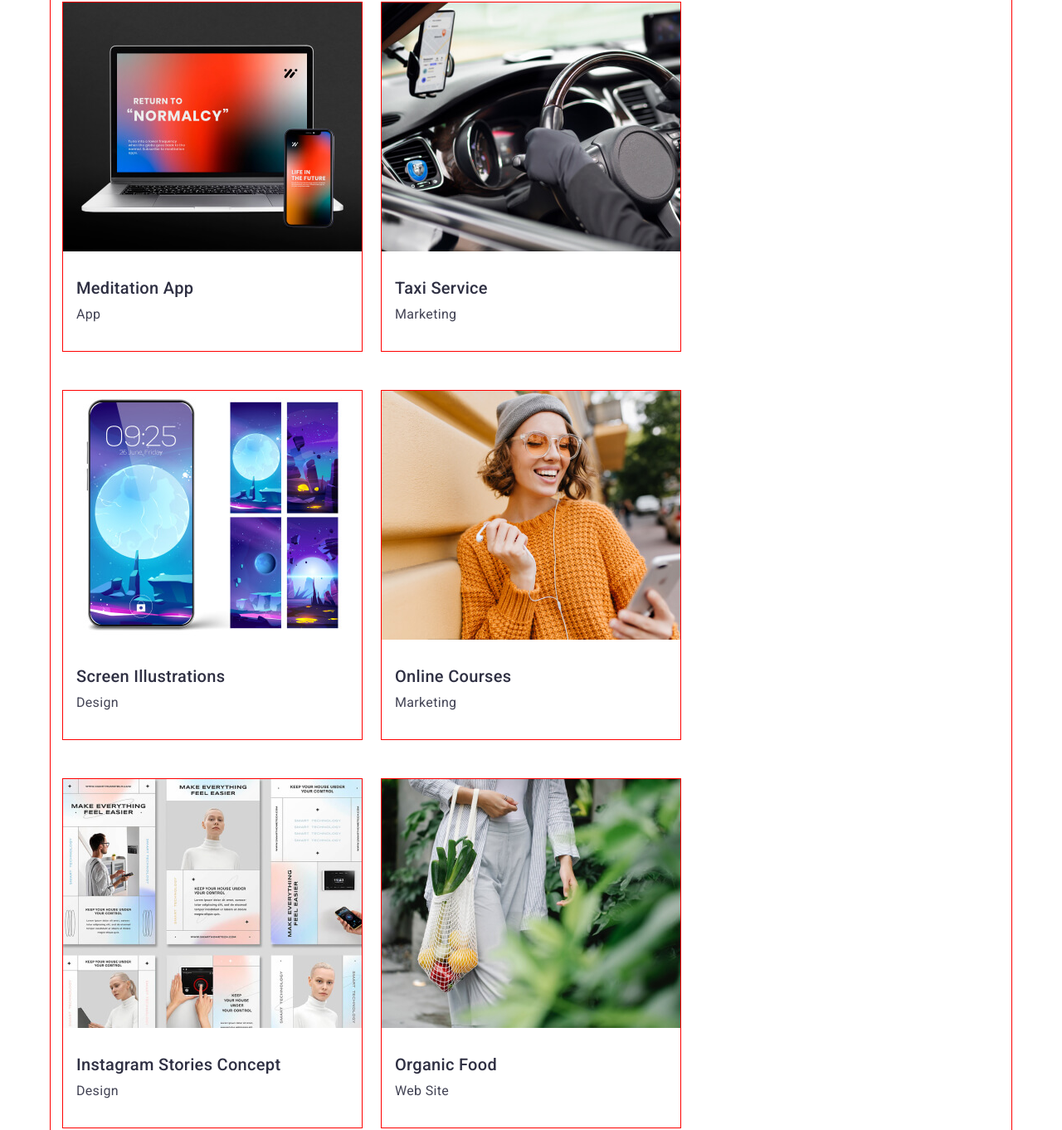
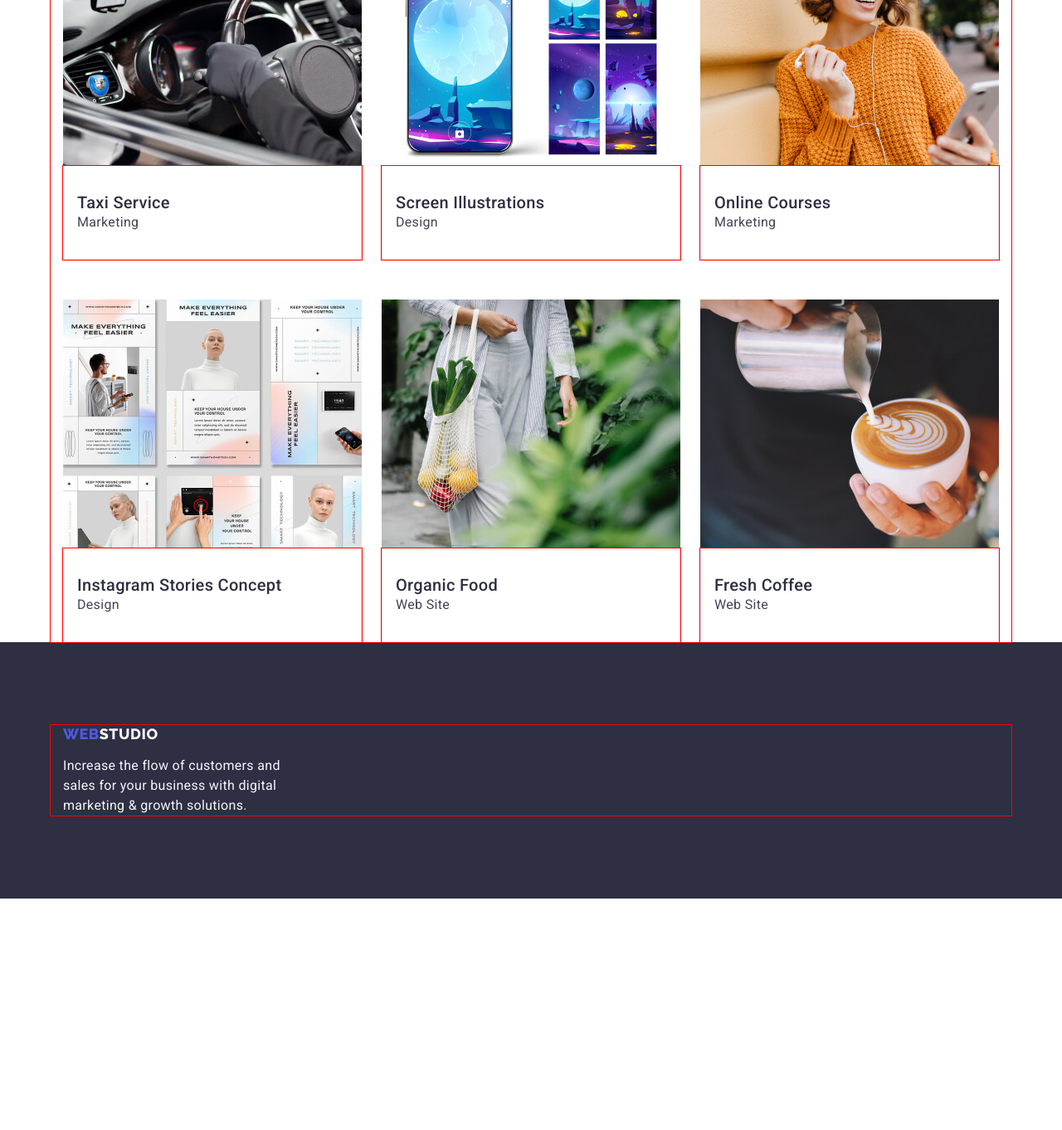
Before and after one commit to mrOlegUA/goit-markup-hw-03, a plain HTML site: page portfolio.html in a window 1280 px wide. Shown: the part 721-2083 px from the top of the page at 83% size. After the commit the page ends 1804 px from the top, so only its background shows below. Drawn offline with nearby package versions, Linux system fonts and the light colour scheme.

Commit message:
правки

```diff
--- a/css/styles.css
+++ b/css/styles.css
@@ -278,12 +278,18 @@ padding-bottom: 120px;
   color: var(--light-background, #f4f4fd);
 }
 /* --page portfolio-- */
-
-/* --portfolio-- */
+/* --filter-- */
+.porfolio {
+padding-top: 96px;
+padding-bottom: 120px;
+}
+.filter-menu {
+  display: flex;
+  justify-content: center;
+  gap: 24px;
+  margin-bottom: 72px;
+}
 .button-filter {
-  margin-right: 24px;
-  margin-top: 96px;
-  margin-bottom: 72px;
   padding-top: 12px;
   padding-right: 24px;
   padding-bottom: 12px;
@@ -306,24 +312,21 @@ padding-bottom: 120px;
   background: var(--pressed-state, #404bbf);
   box-shadow: 0px 3px 1px rgba(0, 0, 0, 0.1), 0px 2px 1px rgba(0, 0, 0, 0.08),
     0px 2px 2px rgba(0, 0, 0, 0.12);
-
+  border: 1px solid transparent;
   color: var(--white-background, #ffffff);
   cursor: pointer;
 }
-.filter-menu {
-  display: flex;
-  justify-content: center;
-}
-
 .portfolio-menu {
   display: flex;
   flex-wrap: wrap;
+  column-gap: 24px;
+  row-gap: 48px;
 }
 .portfolio-card {
   outline: var(--outline);
-  width: 360px;
-  margin-right: 24px;
-  margin-bottom: 48px;
+  padding: 32px 16px;
+  border: 1px solid #e7e9fc;
+  border-top: none;
 }
 .porfolio-menu div :nth-child(3n) {
   margin-right: 0px;
@@ -331,20 +334,10 @@ padding-bottom: 120px;
 .porfolio-menu div :nth-last-child(-n + 3) {
   padding-bottom: 120px;
 }
+.subtitle-info {
+  padding-bottom: 8px;
+}
 
-.portfolio-item a {
-  width: 360px;
-  margin-bottom: 24px;
-}
-.subtitle-info {
-  padding-top: 32px;
-  padding-bottom: 8px;
-  padding-left: 16px;
-}
-.text-info {
-  padding-bottom: 32px;
-  padding-left: 16px;
-}
 
 .h2-hidden {
   position: absolute;
--- a/portfolio.html
+++ b/portfolio.html
@@ -13,15 +13,15 @@
       rel="stylesheet"
     />
     <!-- Normalize -->
-    <link rel="stylesheet" href="node_modules/modern-normalize/modern-normalize.css">
+    <link rel="stylesheet" href="node_modules/modern-normalize/modern-normalize.css" />
     <!-- css -->
     <link rel="stylesheet" href="./css/styles.css" />
   </head>
   <body>
     <!-- header -->
     <header class="header">
-      <div class="container header-container">
-        <nav class="header-container">
+      <div class="header-container container">
+        <nav class="header-nav">
           <a class="logo-web link" href="./index.html"
             >WEB<span class="logo-black link">Studio</span></a
           >
@@ -37,11 +37,11 @@
             </li>
           </ul>
         </nav>
-        <address class="header-container">
+        <address>
           <ul class="list adress-menu">
             <li class="adress-item">
               <a
-                class="link-contact link"
+                class="address-text link"
                 href="mailto:info@devstudio.com"
                 target="_blank"
                 rel="noopener noreferrer"
@@ -49,7 +49,7 @@
               >
             </li>
             <li>
-              <a class="link-contact link" href="tel:+110001111111">+11 (000) 111-11-11</a>
+              <a class="address-text link" href="tel:+110001111111">+11 (000) 111-11-11</a>
             </li>
           </ul>
         </address>
@@ -58,9 +58,9 @@
     <!-- main -->
     <main>
       <!-- filter menu -->
-      <section>
+      <section class="portfolio">
+        <div class="container">
           <h1 class="h2-hidden">portfolio</h1>
-        <div class="container filter-container">
           <ul class="list filter-menu">
             <li>
               <button class="button-filter" type="button">All</button>
@@ -78,12 +78,11 @@
               <button class="button-filter" type="button">Marketing</button>
             </li>
           </ul>
-        </div>
+
           <!-- porfolio -->
-        <div class="container">
+
           <ul class="list portfolio-menu">
             <li class="portfolio-item">
-              <div class="portfolio-card">
               <a class="list link" href="">
                 <img
                   src="./images/img1.jpg"
@@ -91,13 +90,13 @@
                   width="360"
                   height="300"
                 />
-                  <h2 class="subtitle subtitle-info"> Banking App Interface Concept </h2>
-                  <p class="text-main text-info">App</p>
+                <div class="portfolio-card">
+                  <h2 class="subtitle subtitle-card"> Banking App Interface Concept </h2>
+                  <p class="text-main text-card">App</p>
+                </div>
               </a>
-              </div>
             </li>
             <li class="portfolio-item">
-              <div class="portfolio-card">
               <a class="list link" href="">
                 <img
                   src="./images/img2.jpg"
@@ -105,24 +104,22 @@
                   width="360"
                   height="300"
                 />
-
-                  <h2 class="subtitle subtitle-info"> Cashless Payment </h2>
-                  <p class="text-main text-info">Marketing</p>
+                <div class="portfolio-card">
+                  <h2 class="subtitle subtitle-card"> Cashless Payment </h2>
+                  <p class="text-main text-card">Marketing</p>
+                </div>
               </a>
-              </div>
             </li>
             <li>
-              <div class="portfolio-card">
               <a class="list link" href="">
                 <img src="./images/img3.jpg" alt="App Meditation App" width="360" height="300" />
-
-                  <h2 class="subtitle subtitle-info">Meditation App</h2>
-                  <p class="text-main text-info">App</p>
+                <div class="portfolio-card">
+                  <h2 class="subtitle subtitle-card">Meditation App</h2>
+                  <p class="text-main text-card">App</p>
+                </div>
               </a>
-              </div>
             </li>
             <li class="portfolio-item">
-              <div class="portfolio-card">
               <a class="list link" href="">
                 <img
                   src="./images/img4.jpg"
@@ -130,14 +127,13 @@
                   width="360"
                   height="300"
                 />
-
-                  <h2 class="subtitle subtitle-info"> Taxi Service </h2>
-                  <p class="text-main text-info">Marketing</p>
+                <div class="portfolio-card">
+                  <h2 class="subtitle subtitle-card"> Taxi Service </h2>
+                  <p class="text-main text-card">Marketing</p>
+                </div>
               </a>
-              </div>
             </li>
             <li class="portfolio-item">
-              <div class="portfolio-card">
               <a class="list link" href="">
                 <img
                   src="./images/img5.jpg"
@@ -145,14 +141,13 @@
                   width="360"
                   height="300"
                 />
-
-                  <h2 class="subtitle subtitle-info"> Screen Illustrations </h2>
-                  <p class="text-main text-info">Design</p>
+                <div class="portfolio-card">
+                  <h2 class="subtitle subtitle-card"> Screen Illustrations </h2>
+                  <p class="text-main text-card">Design</p>
+                </div>
               </a>
-              </div>
             </li>
             <li>
-              <div class="portfolio-card">
               <a class="list link" href="">
                 <img
                   src="./images/img6.jpg"
@@ -160,14 +155,13 @@
                   width="360"
                   height="300"
                 />
-
-                  <h2 class="subtitle subtitle-info"> Online Courses </h2>
-                  <p class="text-main text-info">Marketing</p>
+                <div class="portfolio-card">
+                  <h2 class="subtitle subtitle-card"> Online Courses </h2>
+                  <p class="text-main text-card">Marketing</p>
+                </div>
               </a>
-              </div>
             </li>
             <li class="portfolio-item">
-              <div class="portfolio-card">
               <a class="list link" href="">
                 <img
                   src="./images/img7.jpg"
@@ -175,49 +169,37 @@
                   width="360"
                   height="300"
                 />
-
-                  <h2 class="subtitle subtitle-info"> Instagram Stories Concept </h2>
-                  <p class="text-main text-info">Design</p>
+                <div class="portfolio-card">
+                  <h2 class="subtitle subtitle-card"> Instagram Stories Concept </h2>
+                  <p class="text-main text-card">Design</p>
+                </div>
               </a>
-              </div>
             </li>
             <li class="portfolio-item">
+              <a class="list link" href="">
+                <img src="./images/img8.jpg" alt="Web Site Organic Food" width="360" height="300" />
                 <div class="portfolio-card">
-                <a class="list link" href="">
-                  <img
-                    src="./images/img8.jpg"
-                    alt="Web Site Organic Food"
-                    width="360"
-                    height="300"
-                  />
-
-                  <h2 class="subtitle subtitle-info"> Organic Food </h2>
-                  <p class="text-main text-info">Web Site</p>
+                  <h2 class="subtitle subtitle-card"> Organic Food </h2>
+                  <p class="text-main text-card">Web Site</p>
+                </div>
               </a>
-              </div>
             </li>
             <li class="portfolio-item">
+              <a class="list link" href="">
+                <img src="./images/img9.jpg" alt="Web Site Fresh Coffee" width="360" height="300" />
                 <div class="portfolio-card">
-                <a class="list link" href="">
-                  <img
-                    src="./images/img9.jpg"
-                    alt="Web Site Fresh Coffee"
-                    width="360"
-                    height="300"
-                  />
-
-                  <h2 class="subtitle subtitle-info"> Fresh Coffee </h2>
-                  <p class="text-main text-info">Web Site</p>
+                  <h2 class="subtitle subtitle-card"> Fresh Coffee </h2>
+                  <p class="text-main text-card">Web Site</p>
+                </div>
               </a>
-              </div>
             </li>
           </ul>
         </div>
       </section>
     </main>
     <!-- footer -->
-    <footer class="footer container">
-      <div class="footer-container">
+    <footer class="footer">
+      <div class="container">
         <a class="logo-web link" href="./index.html"
           >Web<span class="logo-white link">Studio</span></a
         >
```
Lines whose indentation alone changed are shown as unchanged.
